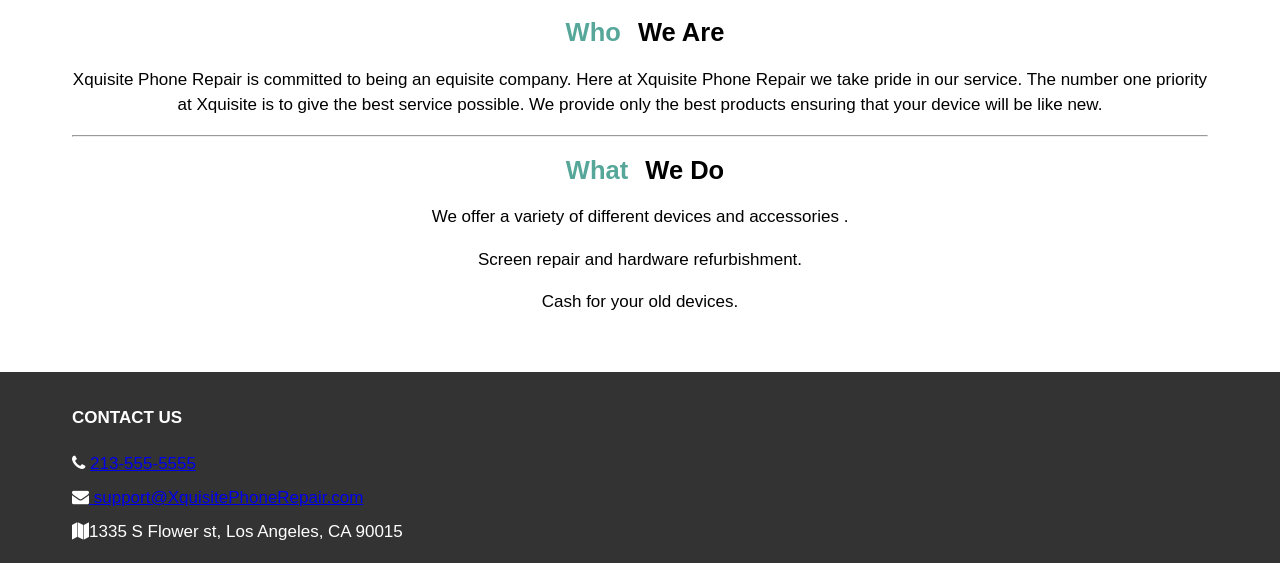
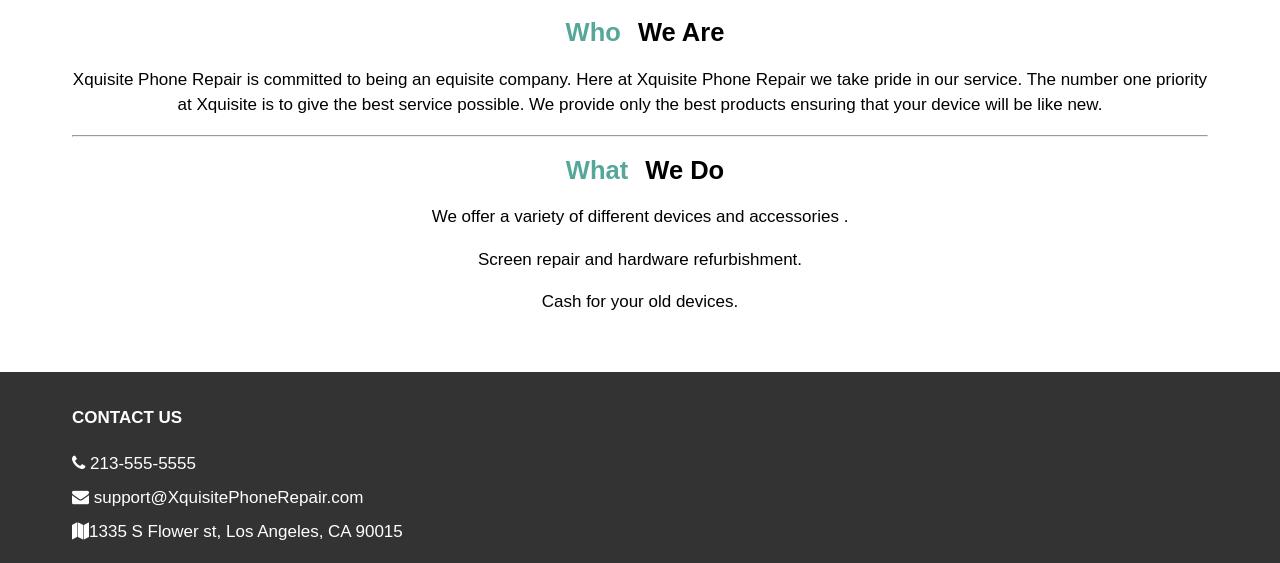
Before and after one commit to aldeng323/PhoneRepair, a plain HTML site: page about.html in a window 1280 px wide. Shown: the part 192-755 px from the top of the page. Drawn offline with Linux system fonts and the light colour scheme; grey boxes are pictures that could not be loaded.

Commit message:
added styling
added styling attributes

```diff
--- a/css/style.css
+++ b/css/style.css
@@ -153,6 +153,11 @@
   border:0;
 }
 
+.contactlist a {
+  text-decoration: none;
+  color: #fff;
+}
+
 /* FOOTER */
 #main-footer{
   background:#56a79a;
```
